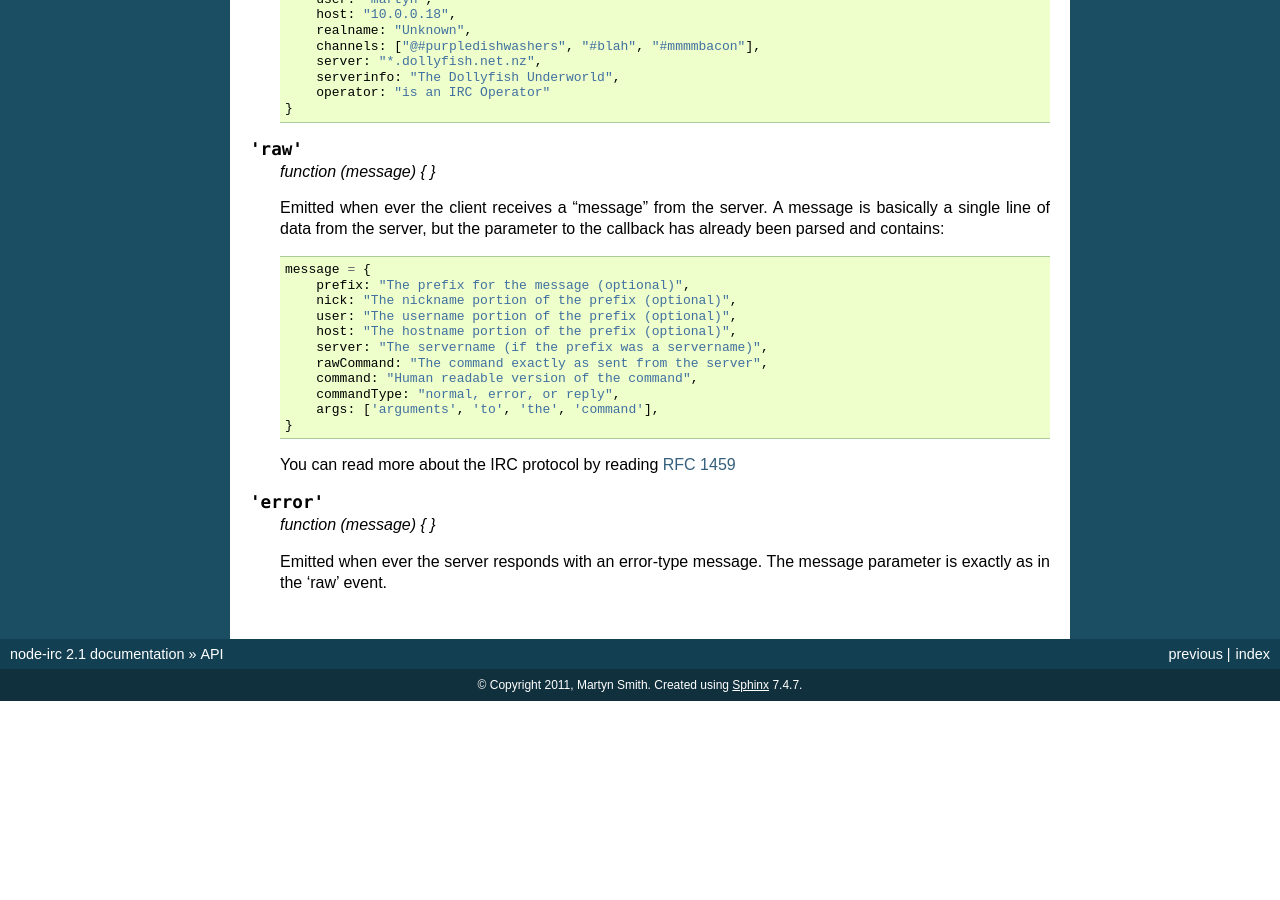
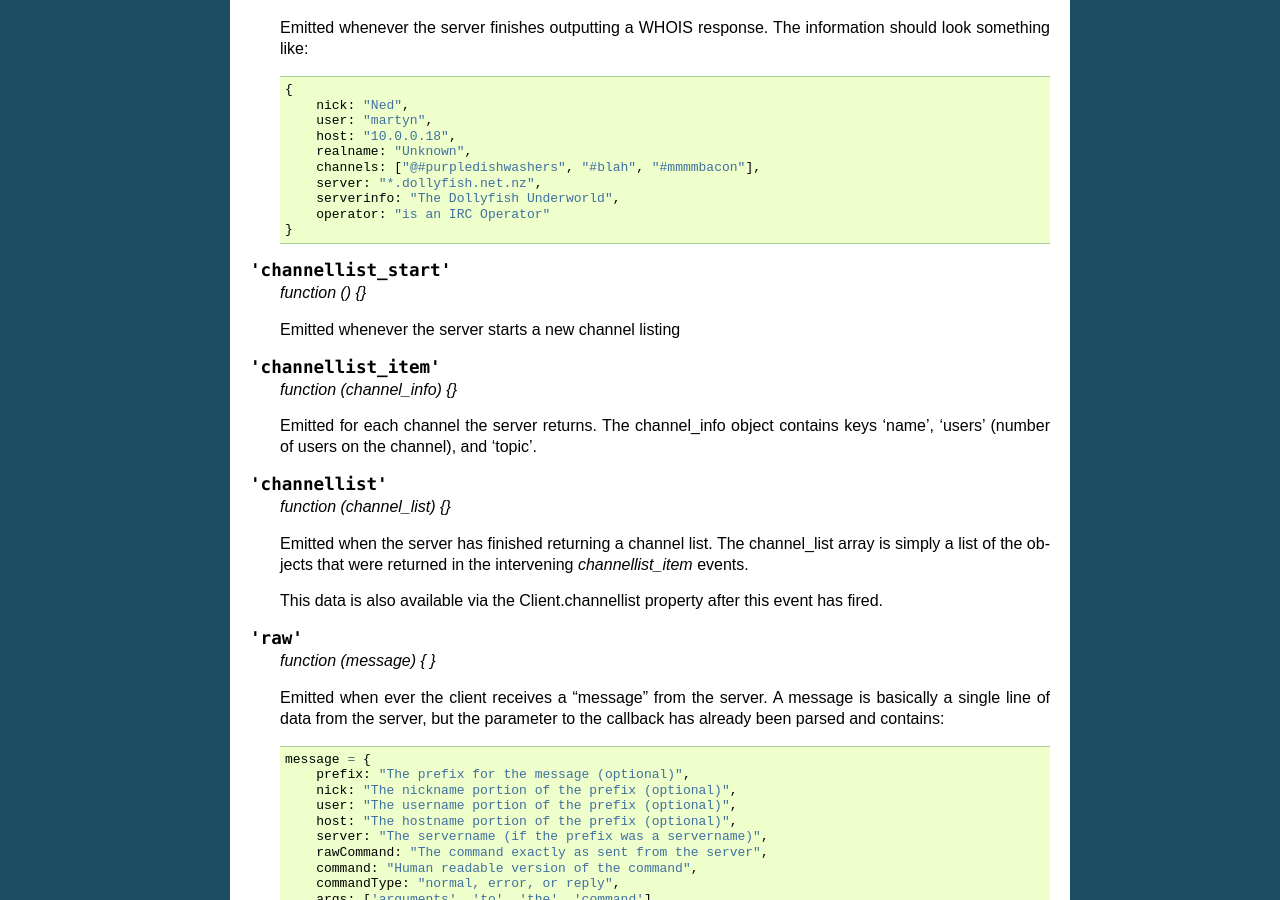
Before and after one commit to martynsmith/node-irc, a Sphinx documentation site: the page built from docs/API.rst, in a window 1280 px wide and 900 px high, scrolled down 4192 px. Built offline with Sphinx 7.4.7, drawn with Linux system fonts in a browser that asks for light colours; before the commit the page ends 4893 px from its top, so only the background shows below that; some of the changed text lies outside the part shown.

Commit message:
Added support for channel listings (closes #42)

```diff
--- a/docs/API.rst
+++ b/docs/API.rst
@@ -92,6 +92,14 @@
         generating the whois information and is passed exactly the same
         information as a `whois` event described above.
 
+.. js:function:: Client.list([arg1, arg2, ...])
+
+   Request a channel listing from the server. The arguments for this method are
+   fairly server specific, this method just passes them through exactly as
+   specified.
+
+   Responses from the server are available via the `channellist_start`,
+   `channellist_item`, and `channellist` events.
 
 .. js:function:: Client.disconnect(message)
 
@@ -274,6 +282,29 @@
             operator: "is an IRC Operator"
         }
 
+.. js:data:: 'channellist_start'
+
+    `function () {}`
+
+    Emitted whenever the server starts a new channel listing
+
+.. js:data:: 'channellist_item'
+
+   `function (channel_info) {}`
+
+   Emitted for each channel the server returns. The channel_info object
+   contains keys 'name', 'users' (number of users on the channel), and 'topic'.
+
+.. js:data:: 'channellist'
+
+   `function (channel_list) {}`
+
+   Emitted when the server has finished returning a channel list. The
+   channel_list array is simply a list of the objects that were returned in the
+   intervening `channellist_item` events.
+
+   This data is also available via the Client.channellist property after this
+   event has fired.
 
 .. js:data:: 'raw'
 
```
Also changed, not shown: 1 other file.
